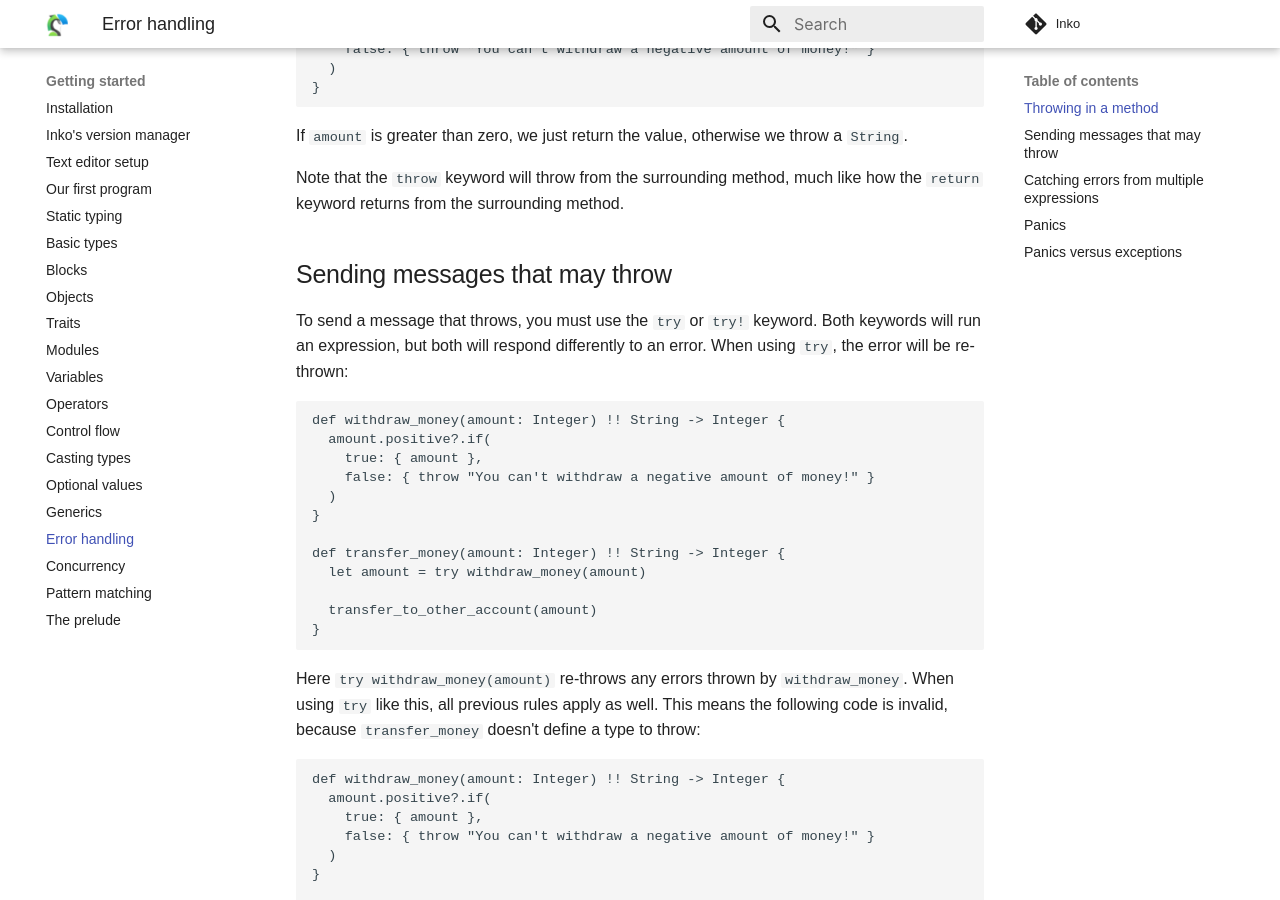
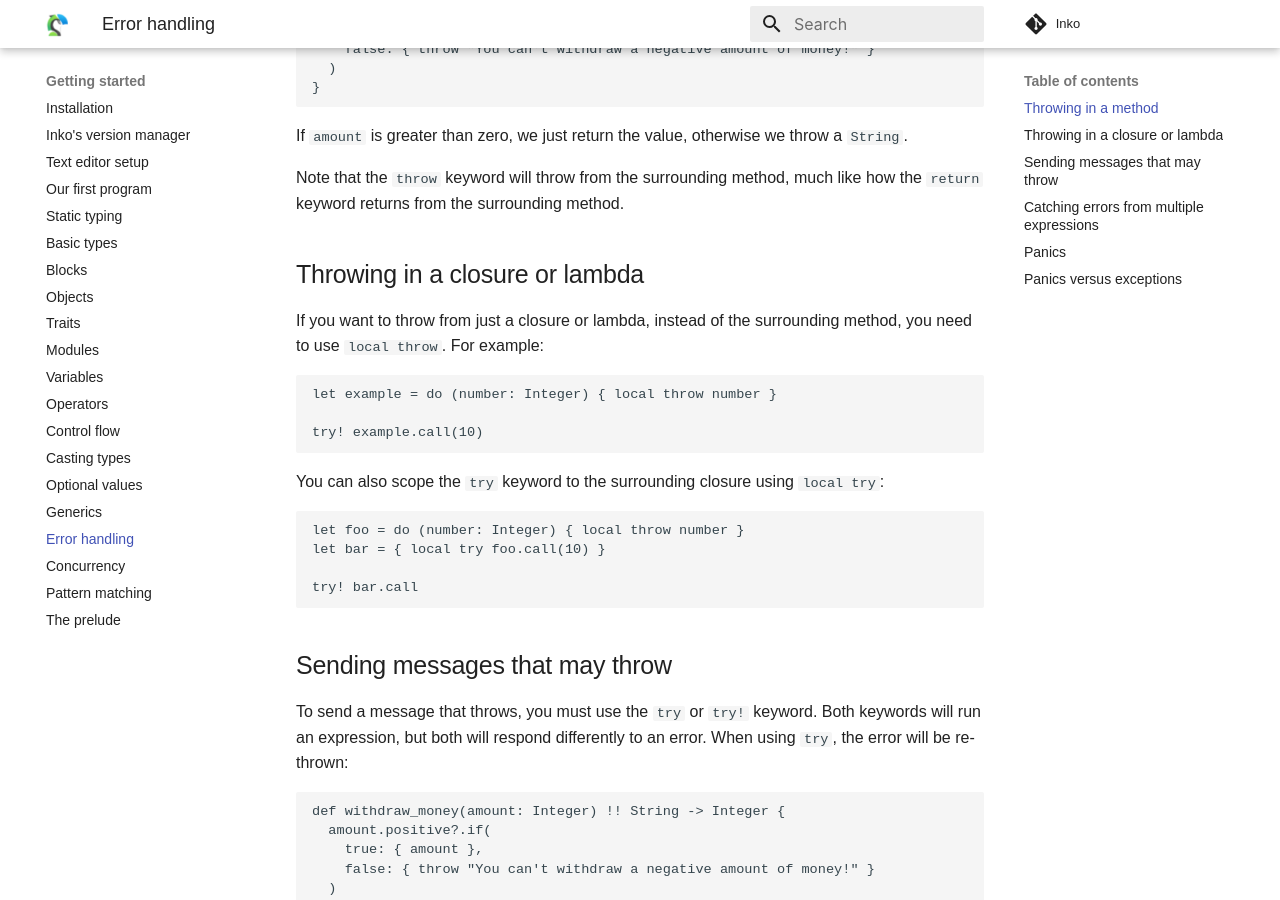
Before and after one commit to inko-lang/inko, an MkDocs documentation site: the page built from docs/source/getting-started/error-handling.md, in a window 1280 px wide and 900 px high, scrolled down 875 px. Built offline with MkDocs 1.6.1 and Material for MkDocs 9.7.7, drawn with Linux system fonts in a browser that asks for light colours; comment, search, counter and statistics services are not loaded.

Commit message:
Document the `local throw` keyword
While still experimental, there may be cases where it can prove useful.

````diff
--- a/docs/source/getting-started/error-handling.md
+++ b/docs/source/getting-started/error-handling.md
@@ -48,6 +48,27 @@ If `amount` is greater than zero, we just return the value, otherwise we throw a
 
 Note that the `throw` keyword will throw from the surrounding method, much like
 how the `return` keyword returns from the surrounding method.
+
+## Throwing in a closure or lambda
+
+If you want to throw from just a closure or lambda, instead of the surrounding
+method, you need to use `local throw`. For example:
+
+```inko
+let example = do (number: Integer) { local throw number }
+
+try! example.call(10)
+```
+
+You can also scope the `try` keyword to the surrounding closure using `local
+try`:
+
+```inko
+let foo = do (number: Integer) { local throw number }
+let bar = { local try foo.call(10) }
+
+try! bar.call
+```
 
 ## Sending messages that may throw
 
````
